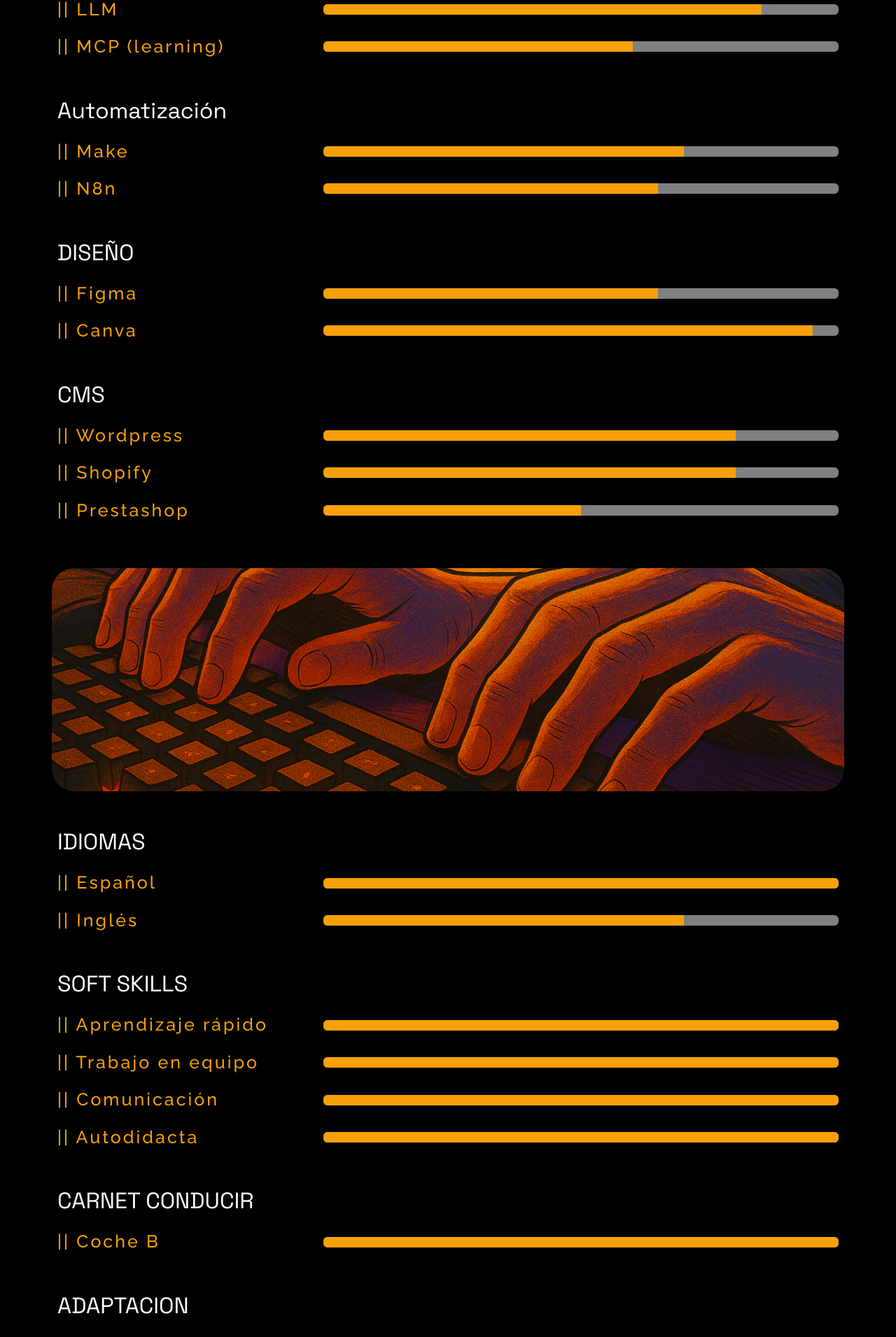
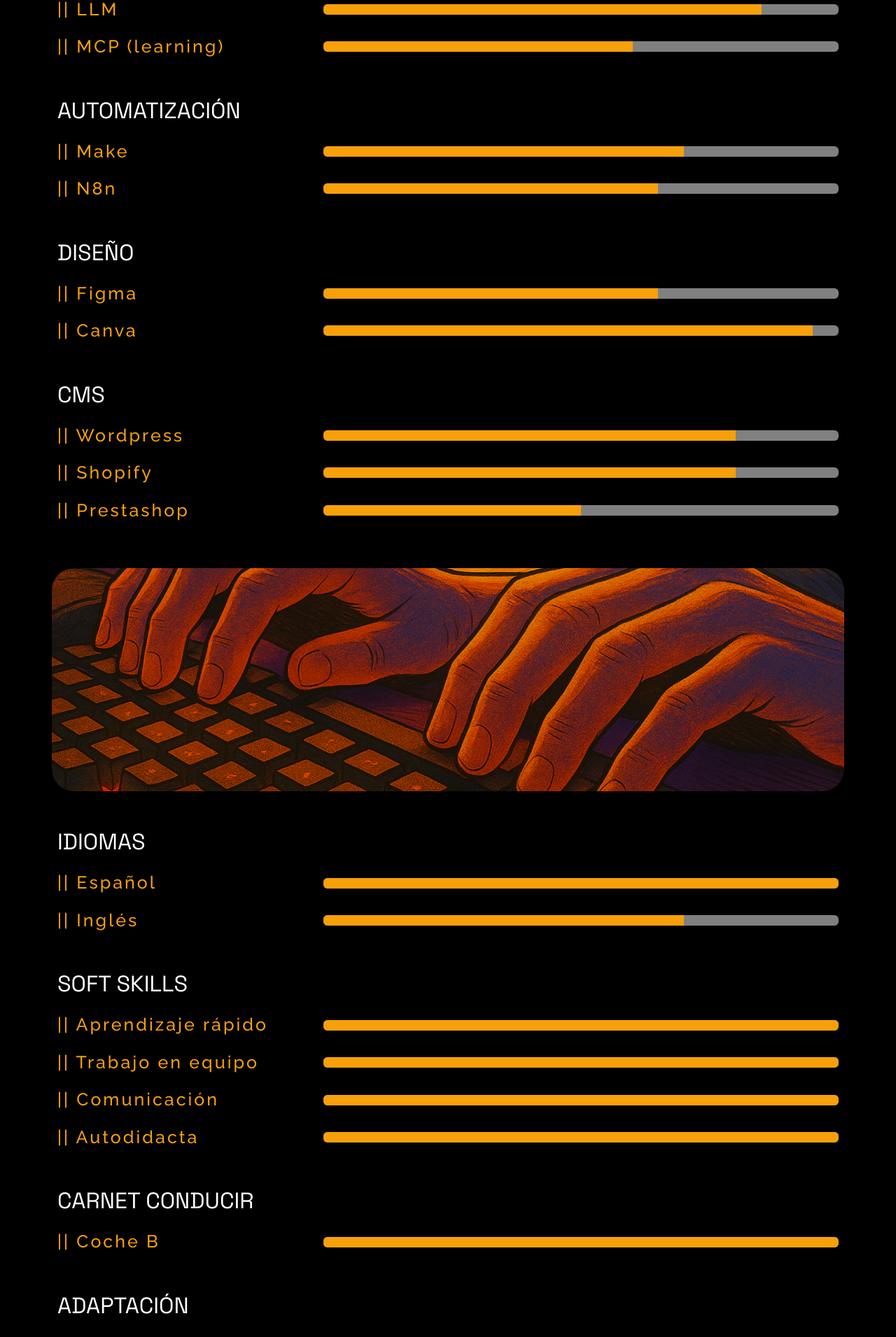
Before and after one commit to JavasGit-SLB/Portfolio, a React (Vite) app: page / in a window 1280 px wide. Shown: the part 4790-6701 px from the top of the page at 70% size. Built offline with nearby package versions, Linux system fonts and the light colour scheme.

Commit message:
se corrigen algún copy

```diff
--- a/src/modulos/HabilidadesModule.tsx
+++ b/src/modulos/HabilidadesModule.tsx
@@ -84,7 +84,7 @@
           ]}
         />
         <BarraSkill
-          textoTitulo="Automatización"
+          textoTitulo="AUTOMATIZACIÓN"
           habilidades={[
             { herramienta: "|| Make", valor: 70 },
             { herramienta: "|| N8n", valor: 65 },
@@ -137,7 +137,7 @@
           habilidades={[{ herramienta: "|| Coche B", valor: 100 }]}
         />
         <BarraSkill
-          textoTitulo="ADAPTACION"
+          textoTitulo="ADAPTACIÓN"
           habilidades={[
             { herramienta: "|| Teletrabajo", valor: 100 },
             { herramienta: "|| Presencial", valor: 100 },
```
